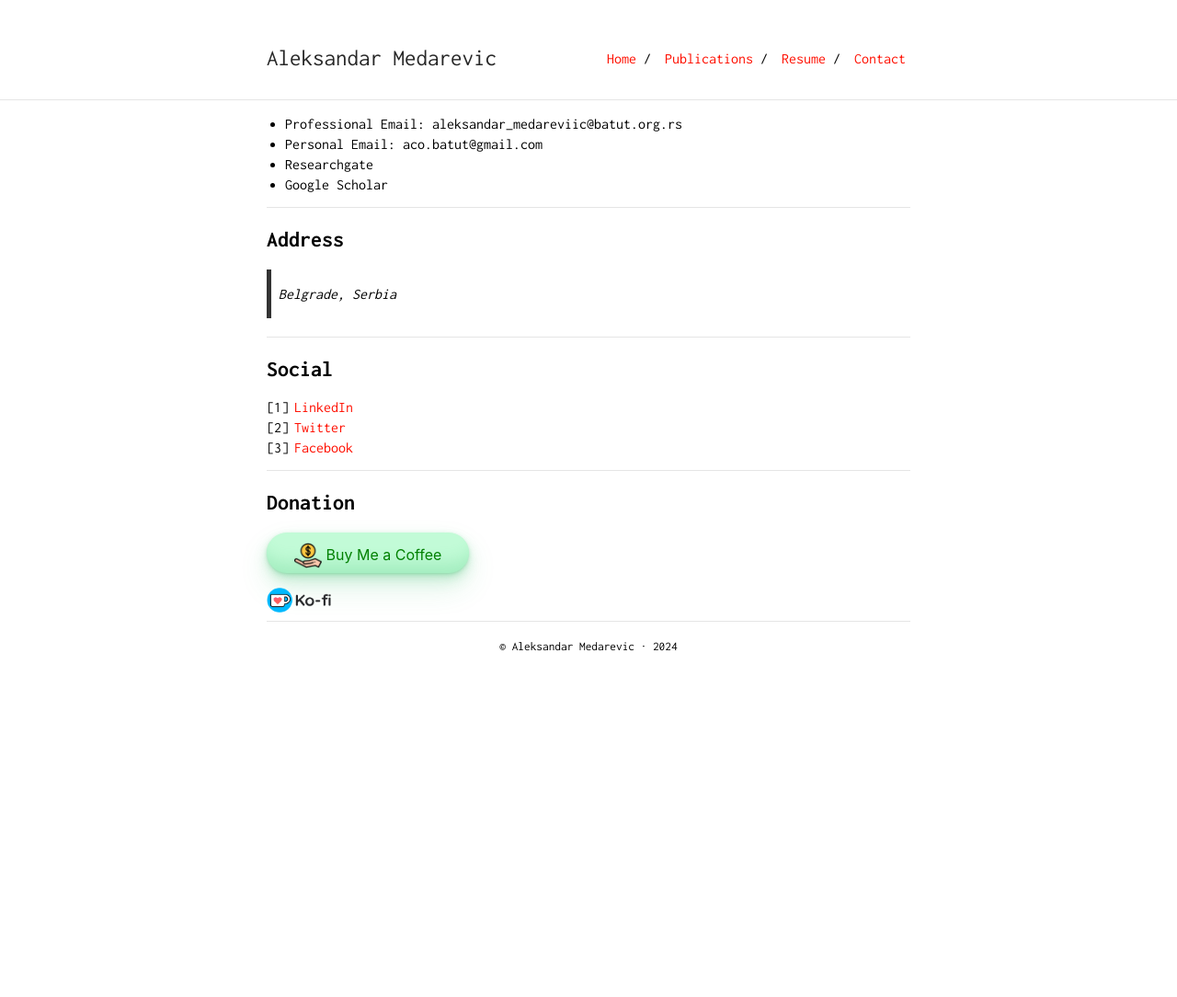
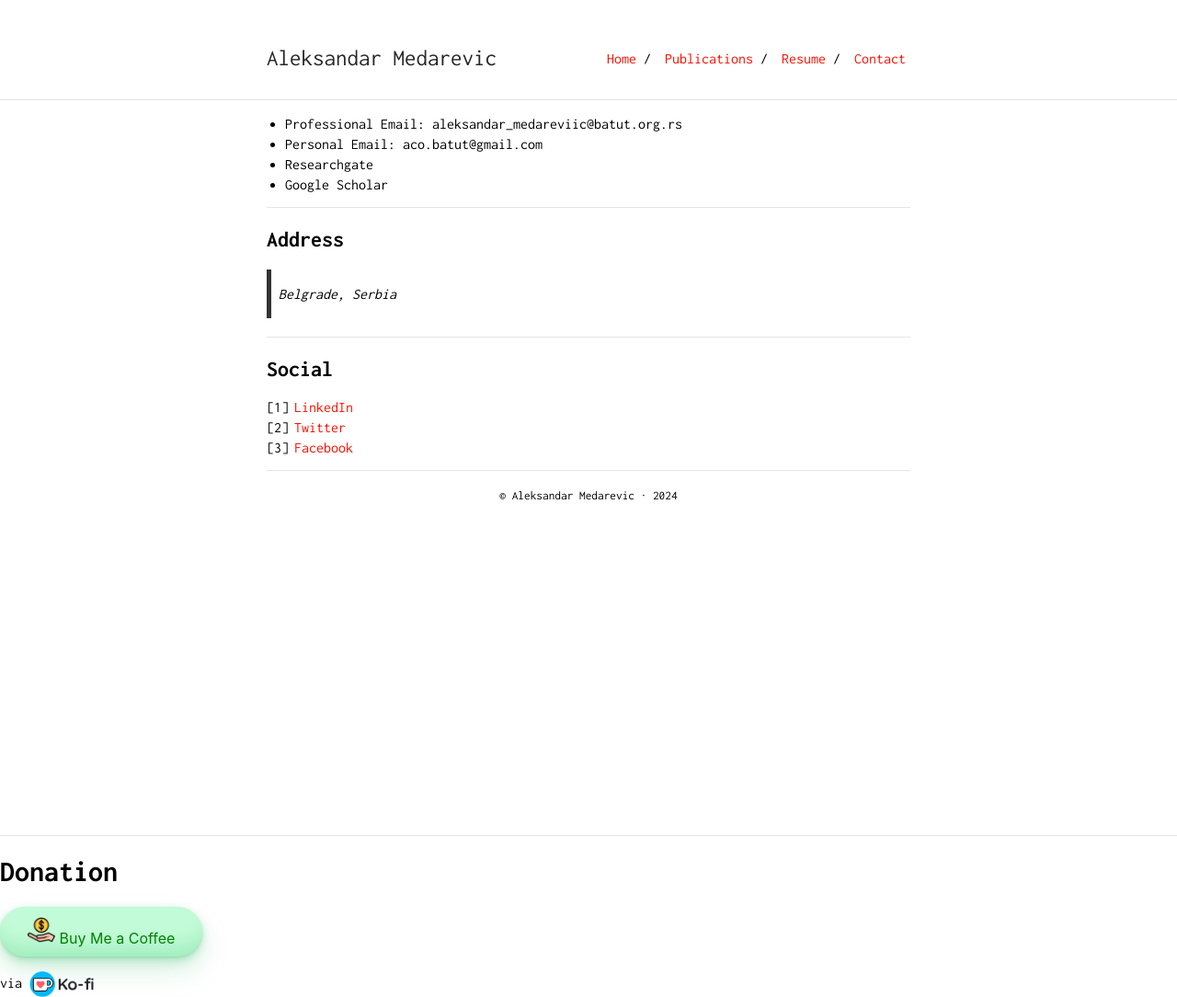
Before and after one commit to AleksandarMedarevic/personal_web_site, a Jekyll site: the page built from contact.md, in a window 1280 px wide. Shown: the whole page at 92% size. Built offline with Jekyll 4.4.1, drawn with Linux system fonts in a browser that asks for light colours; before the commit the page ends 900 px from its top, so only the background shows below that.

Commit message:
edit contact.md

```diff
--- a/_includes/button.html
+++ b/_includes/button.html
@@ -26,10 +26,17 @@
 .icon{
   width:30px !important;
   height:auto !important;
-
 }
+.img-kofi{
+    width: 70px !important;
+    height: auto !important;
+    margin-bottom: -10px !important;
+ }
 </style>
 <!-- HTML !-->
+<hr>
+<h1>Donation</h1>
+
 <a target="_blank" href="https://ko-fi.com/aleksandar8232"><button  class="button-1" role="button"><span><img class="icon" src="543530.png" alt="icon"> </span><span style="margin-top: -15px;">Buy Me a Coffee</span></button></a>
-
-<p><a href="https://ko-fi.com"><img src="Kofi-logo.png" alt="Ko-Fi"></a></p>
+<br>
+<p> via <a href="https://ko-fi.com"><img class="img-kofi" src="Kofi-logo.png" alt="Ko-Fi"></a></p>
--- a/_layouts/default.html
+++ b/_layouts/default.html
@@ -102,6 +102,8 @@
           ga('send', 'pageview');
         </script>
     {% endif %}
+
+    {% include button.html %}
 </body>
 <footer>
 </footer>
--- a/contact.md
+++ b/contact.md
@@ -2,17 +2,6 @@
 layout: default
 is_contact: true
 ---
-<style>
- img{
-    width: 70px !important;
-    height: auto !important;
-    margin-bottom: -10px !important;
- }
-</style>
-
-
-
-
 - Professional Email: [aleksandar_medareviic@batut.org.rs](mailto:aleksandar_medareviic@batut.org.rs)
 - Personal Email: [aco.batut@gmail.com](mailto:aco.batut@gmail.com)
 - [Researchgate](https://www.researchgate.net/profile/Aleksandar-Medarevic)
@@ -31,9 +20,3 @@ is_contact: true
 1. [LinkedIn](https://www.linkedin.com/in/aleksandar-medarevic-6a6150243)
 2. [Twitter](https://twitter.com/amedarevic)
 3. [Facebook](https://www.facebook.com/acomfacetwitgoogleplus)
-
----
-
-## Donation
-
-{% include button.html %}
```
